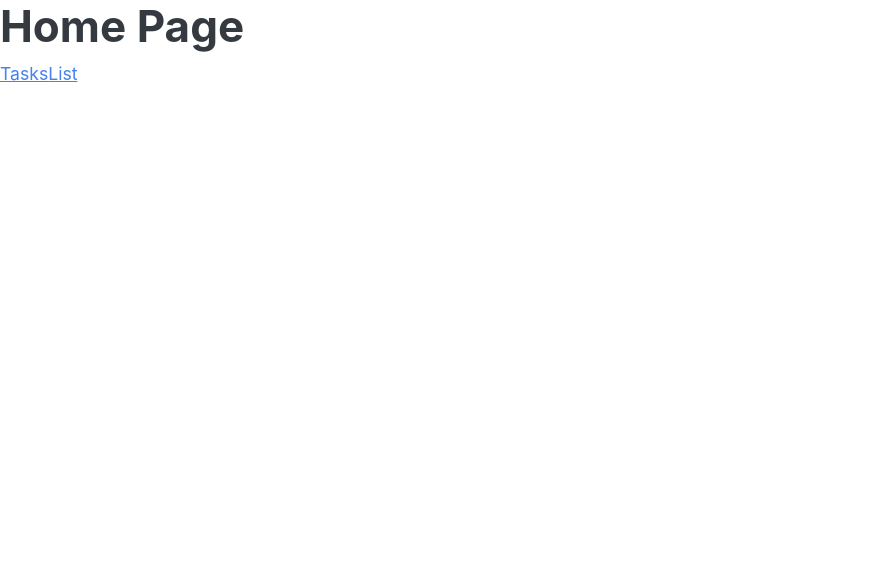
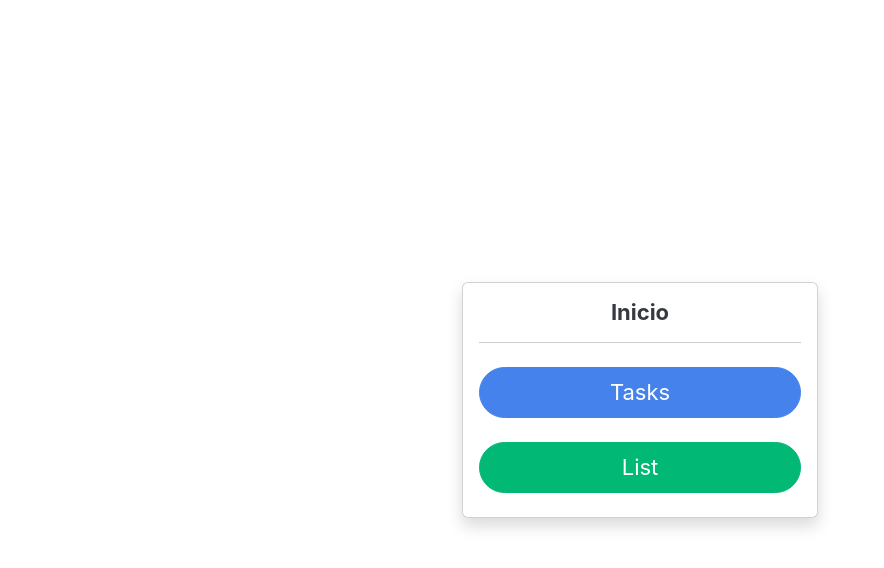
Before and after one commit to OfilioHA/magudali-test, a React (Vite) app: page / in a window 1280 px wide. Shown: the top 568 px of the page, without its empty margins (0-884 px from the left). Built offline with nearby package versions, Linux system fonts and the light colour scheme.

Commit message:
feat: :sparkles: New Home section

```diff
--- /dev/null
+++ b/src/components/home/HomeSection.tsx
@@ -0,0 +1,26 @@
+import { Link } from 'react-router-dom';
+import { Card, Button } from 'react-bootstrap';
+
+export function HomeSection() {
+    return (
+        <Card className='shadow'>
+            <Card.Body>
+                <Card.Title className='text-center'>Inicio</Card.Title>
+                <hr />
+                <div className="d-grid gap-4 py-2">
+                    <Link to={'/tasks'}>
+                        <Button variant="primary" size="lg" className='w-100'>
+                            Tasks
+                        </Button>
+                    </Link>
+                    <Link to={'/contacts'}>
+                        <Button variant="success" size="lg" className='w-100'>
+                            List
+                        </Button>
+                    </Link>
+                </div>
+            </Card.Body>
+        </Card>
+    )
+
+}
--- a/src/pages/Home.tsx
+++ b/src/pages/Home.tsx
@@ -1,11 +1,16 @@
-import { Link } from 'react-router-dom';
+import { Container, Row, Col } from 'react-bootstrap';
+import { HomeSection } from '../components/home/HomeSection';
 
 export function PageHome() {
     return (
         <div id="page-home">
-            <h1>Home Page</h1>
-            <Link to={'/tasks'}>Tasks</Link>
-            <Link to={'/contacts'}>List</Link>
+            <Container>
+                <Row className='min-vh-100 align-items-center justify-content-center'>
+                    <Col sm={10} md={4}>
+                        <HomeSection />
+                    </Col>
+                </Row>
+            </Container>
         </div>
     )
 }
```
